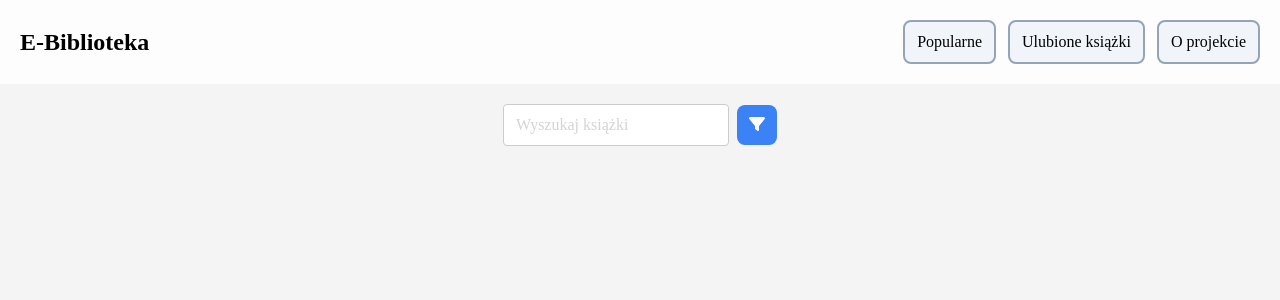
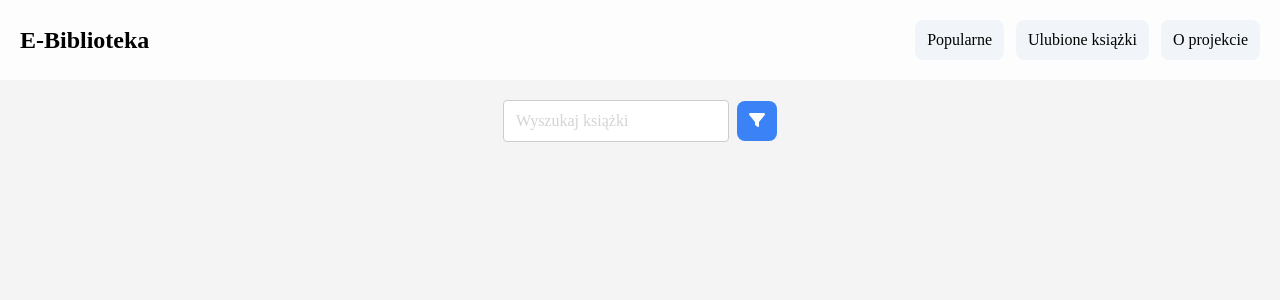
Before and after one commit to Martiinii/eLibrary, a Next.js app: page /favourite in a window 1280 px wide. Shown: the top 300 px of the page. Built offline with nearby package versions, Linux system fonts and the light colour scheme.

Commit message:
Changed blur to xl

```diff
--- a/components/shared/Navbar.jsx
+++ b/components/shared/Navbar.jsx
@@ -1,10 +1,8 @@
 import { faBars } from "@fortawesome/free-solid-svg-icons"
 import { FontAwesomeIcon } from "@fortawesome/react-fontawesome"
 import Link from "next/link"
-import Router from "next/router"
 import { useState } from "react"
 import { useSearch } from "../../context/searchContext"
-import useTextInput from "./useTextInput"
 
 const navbarLinks = [
     { title: "Popularne", href: "/" },
@@ -12,15 +10,13 @@ const navbarLinks = [
     { title: "O projekcie", href: "/about" },
 ]
 
-
 const NavbarLink = ({ children, href, onClick }) => {
     return (
         <Link href={href}>
-            <a className="reset-focus btn-padding btn-rounded bg-slate-100 hover:bg-slate-200 border-2 border-slate-400 focus-visible:border-transparent whitespace-nowrap w-fit" onClick={onClick}>{children}</a>
+            <a className="reset-focus btn-padding btn-rounded bg-slate-100 hover:bg-slate-200 whitespace-nowrap w-fit" onClick={onClick}>{children}</a>
         </Link>
     )
 }
-
 
 const Navbar = () => {
     const [mobileMenuVisible, setMobileMenuVisible] = useState(false)
@@ -29,7 +25,7 @@ const Navbar = () => {
 
     return (
         <>
-            <nav className="w-full bg-white/80 backdrop-blur-sm sticky top-0 z-40">
+            <nav className="w-full bg-white/80 backdrop-blur-xl sticky top-0 z-40">
                 <div className="container mx-auto flex flex-wrap px-5 py-5 justify-between items-center gap-3">
                     <h1 className="text-2xl font-bold">E-Biblioteka</h1>
                     <button className="md:hidden reset-focus btn-padding btn-rounded" onClick={() => toggleMenu()}>
```
